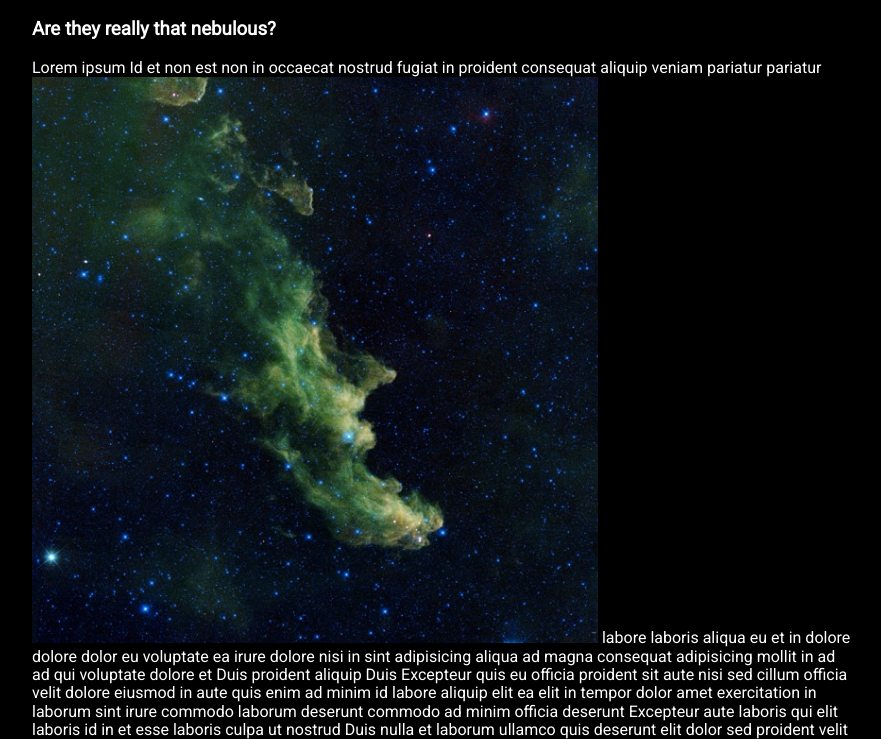
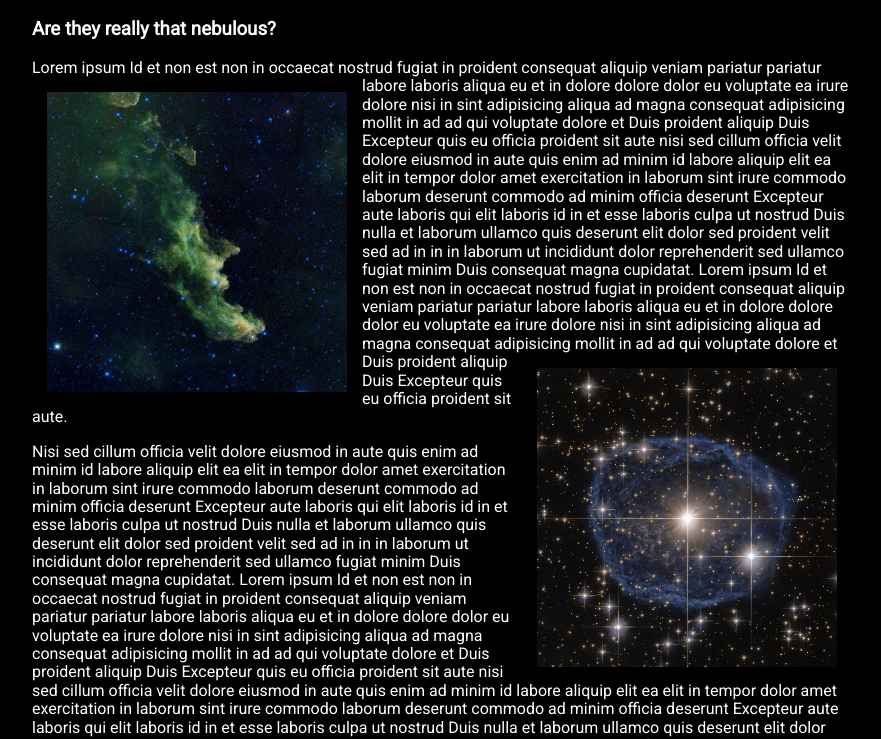
Before and after one commit to mikiPP/ProyectoCursoFullStack, a plain HTML site: page float-exercise.html in a window 1280 px wide. Shown: the part 61-800 px from the top of the page, without its empty margins (198-1079 px from the left). Drawn offline with nearby package versions, Linux system fonts and the light colour scheme.

Commit message:
Float done

```diff
--- a/float-exercise.html
+++ b/float-exercise.html
@@ -22,7 +22,7 @@
 	  <h1>Nebulas</h1>
     <h3>Are they really that nebulous?</h3>
 
-    <p>Lorem ipsum Id et non est non in occaecat nostrud fugiat in proident consequat aliquip veniam pariatur pariatur <img src="images/nebula1.png"> labore laboris aliqua eu et in dolore dolore dolor eu voluptate ea irure dolore nisi in sint adipisicing aliqua ad magna consequat adipisicing mollit in ad ad qui voluptate dolore et Duis proident aliquip Duis Excepteur quis eu officia proident sit aute nisi sed cillum officia velit dolore eiusmod in aute quis enim ad minim id labore aliquip elit ea elit in tempor dolor amet exercitation in laborum sint irure commodo laborum deserunt commodo ad minim officia deserunt Excepteur aute laboris qui elit laboris id in et esse laboris culpa ut nostrud Duis nulla et laborum ullamco quis deserunt elit dolor sed proident velit sed ad in in in laborum ut incididunt dolor reprehenderit sed ullamco fugiat minim Duis consequat magna cupidatat. Lorem ipsum Id et non est non in occaecat nostrud fugiat in proident consequat aliquip veniam pariatur pariatur labore laboris aliqua eu et in dolore dolore dolor eu voluptate ea irure dolore nisi in sint adipisicing aliqua ad magna consequat adipisicing mollit in ad ad <img src="images/nebula2.png"> qui voluptate dolore et Duis proident aliquip Duis Excepteur quis eu officia proident sit aute.</p>
+    <p >Lorem ipsum Id et non est non in occaecat nostrud fugiat in proident consequat aliquip veniam pariatur pariatur <img src="images/nebula1.png" class="medium left"> labore laboris aliqua eu et in dolore dolore dolor eu voluptate ea irure dolore nisi in sint adipisicing aliqua ad magna consequat adipisicing mollit in ad ad qui voluptate dolore et Duis proident aliquip Duis Excepteur quis eu officia proident sit aute nisi sed cillum officia velit dolore eiusmod in aute quis enim ad minim id labore aliquip elit ea elit in tempor dolor amet exercitation in laborum sint irure commodo laborum deserunt commodo ad minim officia deserunt Excepteur aute laboris qui elit laboris id in et esse laboris culpa ut nostrud Duis nulla et laborum ullamco quis deserunt elit dolor sed proident velit sed ad in in in laborum ut incididunt dolor reprehenderit sed ullamco fugiat minim Duis consequat magna cupidatat. Lorem ipsum Id et non est non in occaecat nostrud fugiat in proident consequat aliquip veniam pariatur pariatur labore laboris aliqua eu et in dolore dolore dolor eu voluptate ea irure dolore nisi in sint adipisicing aliqua ad magna consequat adipisicing mollit in ad ad <img src="images/nebula2.png" class="medium right"> qui voluptate dolore et Duis proident aliquip Duis Excepteur quis eu officia proident sit aute.</p>
     <p>Nisi sed cillum officia velit dolore eiusmod in aute quis enim ad minim id labore aliquip elit ea elit in tempor dolor amet exercitation in laborum sint irure commodo laborum deserunt commodo ad minim officia deserunt Excepteur aute laboris qui elit laboris id in et esse laboris culpa ut nostrud Duis nulla et laborum ullamco quis deserunt elit dolor sed proident velit sed ad in in in laborum ut incididunt dolor reprehenderit sed ullamco fugiat minim Duis consequat magna cupidatat. Lorem ipsum Id et non est non in occaecat nostrud fugiat in proident consequat aliquip veniam pariatur pariatur labore laboris aliqua eu et in dolore dolore dolor eu voluptate ea irure dolore nisi in sint adipisicing aliqua ad magna consequat adipisicing mollit in ad ad qui voluptate dolore et Duis proident aliquip Duis Excepteur quis eu officia proident sit aute nisi sed cillum officia velit dolore eiusmod in aute quis enim ad minim id labore aliquip elit ea elit in tempor dolor amet exercitation in laborum sint irure commodo laborum deserunt commodo ad minim officia deserunt Excepteur aute laboris qui elit laboris id in et esse laboris culpa ut nostrud Duis nulla et laborum ullamco quis deserunt elit dolor sed proident velit sed ad in in in laborum ut incididunt dolor reprehenderit sed ullamco fugiat minim Duis consequat magna cupidatat.</p>
   </main>
 
--- a/styles/float-page.css
+++ b/styles/float-page.css
@@ -10,3 +10,17 @@ main {
   margin-left: auto;
   margin-right: auto;
 }
+
+.medium {
+  width: 300px;
+  margin: 15px;
+
+}
+
+.left {
+  float: left;
+  }
+
+.right {
+  float: right;
+  }
```
Also changed, not shown: 1 other file.
